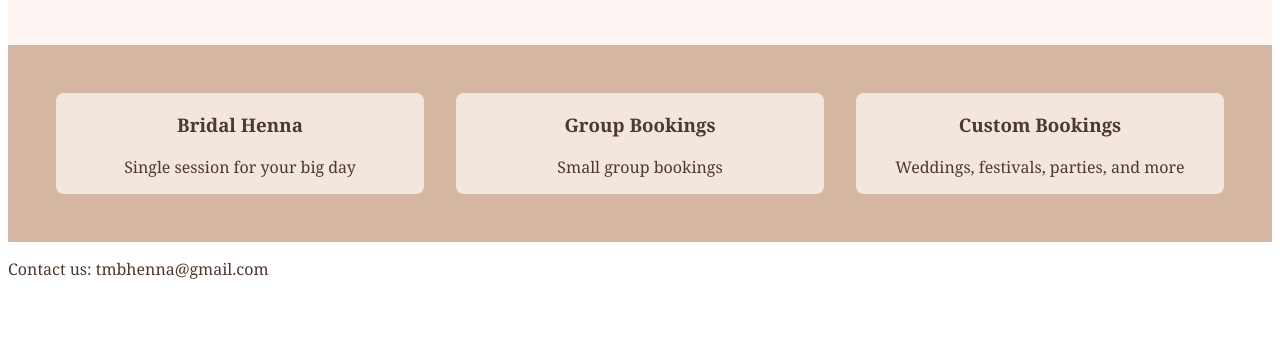
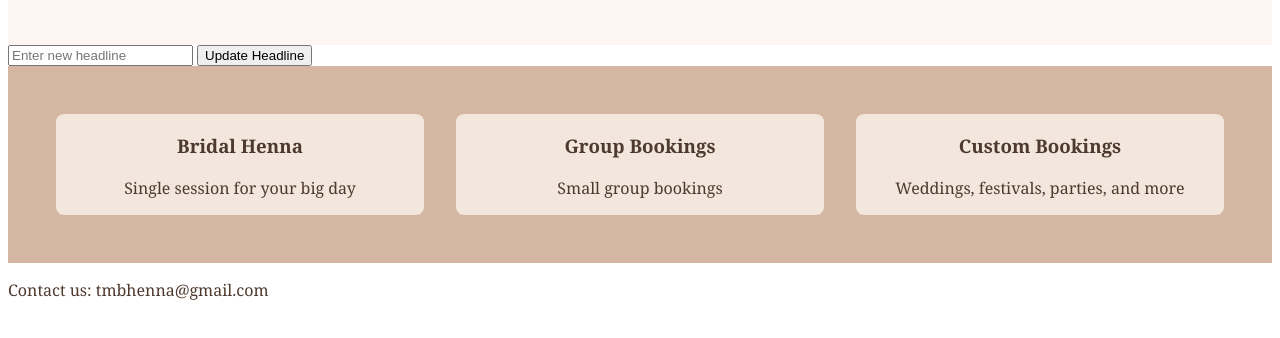
Before and after one commit to tahseena1/small-business-website, a plain HTML site: page index.html in a window 1280 px wide. Shown: the part 316-654 px from the top of the page. Drawn offline with Linux system fonts and the light colour scheme.

Commit message:
added update form

```diff
--- a/index.html
+++ b/index.html
@@ -30,6 +30,11 @@
             <p>We are here for all of your henna needs. From bridals to festivals, book with us for an unforgettable experience.</p>
         </section>
 
+        <section class="update">
+            <input type="text" id="cta-input" placeholder="Enter new headline">
+            <button id="update-btn">Update Headline</button>
+        </section>
+
         <section class="services">
             <div class="service">
                 <h3>Bridal Henna</h3>
```
